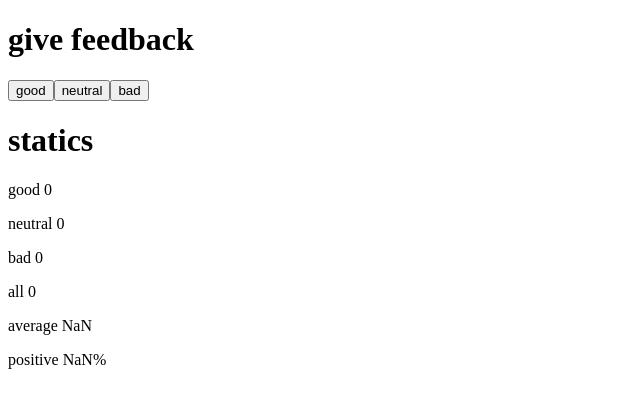
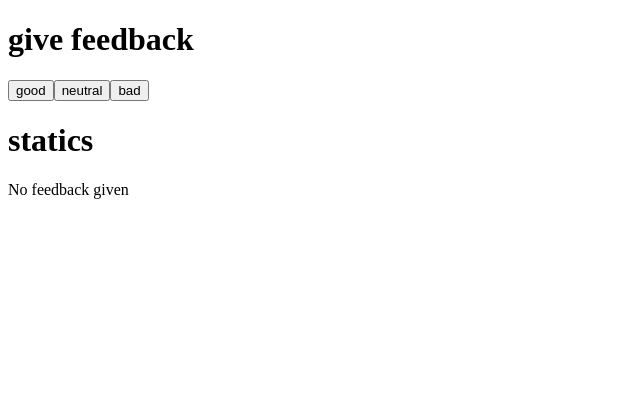
Before and after one commit to marcos-davi/FullStackOpen, a React (Vite) app in the folder part1/unicafe/: page / in a window 1280 px wide. Shown: the top 408 px of the page, without its empty margins (0-640 px from the left). Built offline with nearby package versions, Linux system fonts and the light colour scheme.

Commit message:
1.9: unicafe step 4

```diff
--- a/part1/unicafe/src/App.jsx
+++ b/part1/unicafe/src/App.jsx
@@ -11,7 +11,11 @@ const App = () => {
   const Static = (props) => <p>{props.text} {props.state} </p>
 
   const Statics = (props) => {
-
+    if( all === 0) {
+      return(
+         <div>No feedback given</div>
+      )
+    }
     return (
       <>
         <Static text='good' state={props.good} />
@@ -35,6 +39,7 @@ const App = () => {
   const positive = () => (good / all) * 100 + '%'
 
   return (
+
     <div>
       <Title text='give feedback' />
       <Button handleClick={handleClick(good, setGood)} text='good' />
```
